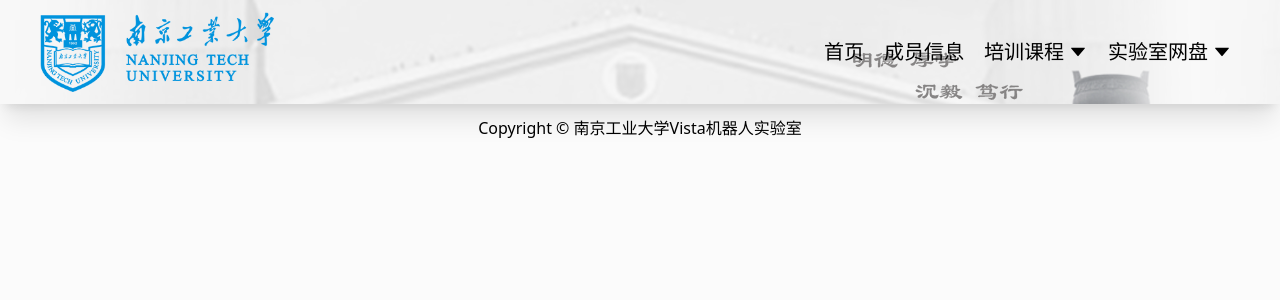
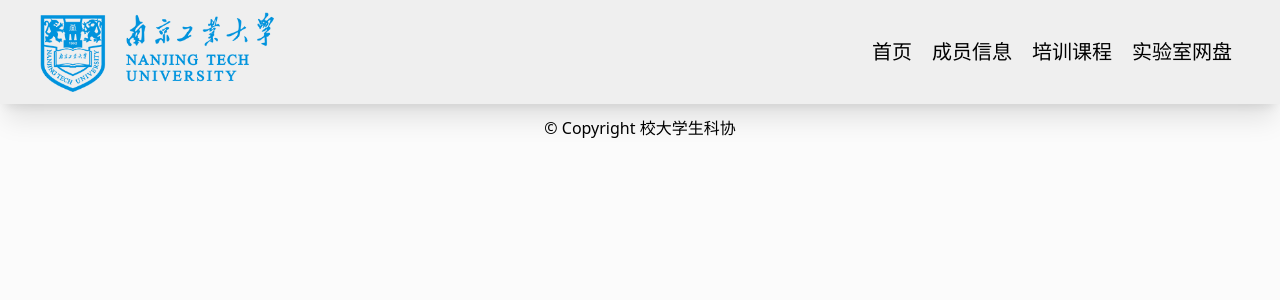
Before and after one commit to MR-Addict/hello, a React (Create React App) app: page / in a window 1280 px wide. Shown: the top 300 px of the page. Built offline with nearby package versions, Linux system fonts and the light colour scheme.

Commit message:
rename project to hello

```diff
--- a/package.json
+++ b/package.json
@@ -1,5 +1,5 @@
 {
-  "name": "vistaweb",
+  "name": "hello",
   "version": "0.1.0",
   "private": true,
   "dependencies": {
--- a/public/index.html
+++ b/public/index.html
@@ -6,7 +6,7 @@
     <meta name="viewport" content="width=device-width, initial-scale=1" />
     <meta name="theme-color" content="#000000" />
     <meta name="description" content="Web site created using create-react-app" />
-    <title>React App</title>
+    <title>Hello</title>
   </head>
   <body>
     <noscript>You need to enable JavaScript to run this app.</noscript>
--- a/src/components/footer/Footer.js
+++ b/src/components/footer/Footer.js
@@ -1,7 +1,7 @@
 import React from "react";
 
 const Footer = () => {
-  return <div className='w-full text-center my-3'>Copyright &copy; 南京工业大学Vista机器人实验室</div>;
+  return <div className='w-full text-center my-3'>&copy; Copyright 校大学生科协</div>;
 };
 
 export default Footer;
--- a/src/components/navbar/Navbar.js
+++ b/src/components/navbar/Navbar.js
@@ -1,32 +1,14 @@
-import React, { useState } from "react";
-import { AiFillCaretDown } from "react-icons/ai";
+import React from "react";
 
 import config from "./config";
 import logo from "./logo.jpg";
 
-const Submenu = ({ item }) => {
+const Menu = ({ item }) => {
   return (
-    <div className='flex flex-col items-start absolute top-10 left-0 bg-main-dark-bg shadow-xl'>
-      {item.map((prop) => {
-        return <Menu key={Math.random()} item={prop} />;
-      })}
-    </div>
-  );
-};
-
-const Menu = ({ item }) => {
-  const [dropDrow, setDropdown] = useState(false);
-  return (
-    <div
-      onMouseOver={() => setDropdown(true)}
-      onMouseOut={() => setDropdown(false)}
-      className='flex flex-row items-center relative'
-    >
+    <div className='flex flex-row items-center relative'>
       <div className='hover:text-main-theme p-1 rounded-md m-1 flex flex-row items-center gap-1 cursor-pointer'>
         {item.title}
-        {item.submenu && <AiFillCaretDown />}
       </div>
-      {item.submenu && dropDrow && <Submenu item={item.submenu} />}
     </div>
   );
 };
--- a/src/components/navbar/config.js
+++ b/src/components/navbar/config.js
@@ -10,30 +10,10 @@ const navLinks = [
   {
     title: "培训课程",
     link: "/courses",
-    submenu: [
-      {
-        title: "算法培训",
-        link: "/apps",
-      },
-      {
-        title: "电控培训",
-        link: "/members",
-      },
-    ],
   },
   {
     title: "实验室网盘",
     link: "/apps",
-    submenu: [
-      {
-        title: "实验室网盘(内网)",
-        link: "/apps",
-      },
-      {
-        title: "实验室网盘(校园网)",
-        link: "/members",
-      },
-    ],
   },
 ];
 
--- a/tailwind.config.js
+++ b/tailwind.config.js
@@ -7,9 +7,6 @@ module.exports = {
         "main-dark-bg": "#EFEFEF",
         "main-theme": "#1A97F5",
       },
-      backgroundImage: {
-        navlogo: "url('data/navbg.jpg')",
-      },
     },
   },
   plugins: [],
```
Also changed, not shown: src/components/navbar/style.js (deleted), src/data/navbg.jpg (deleted), 1 other file (tests, documents, lock files or other folders).
